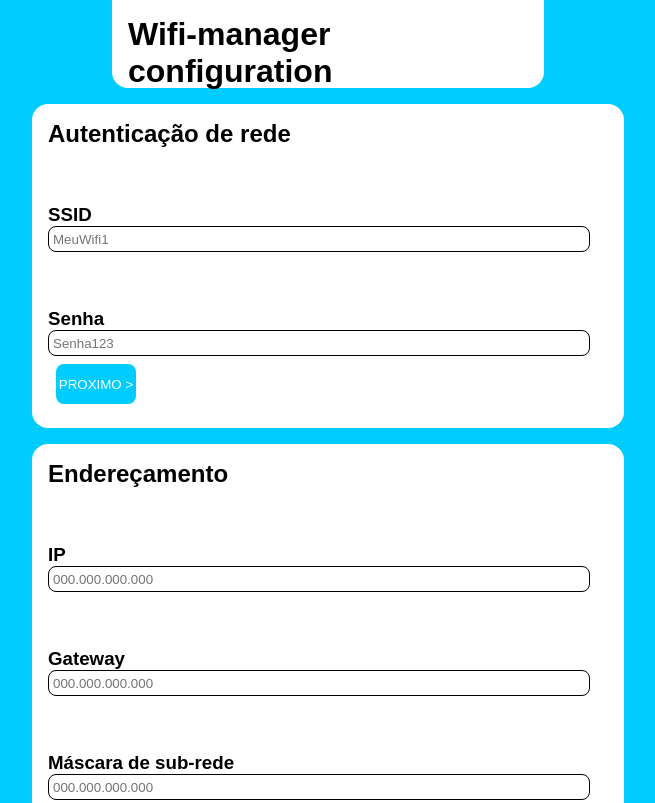
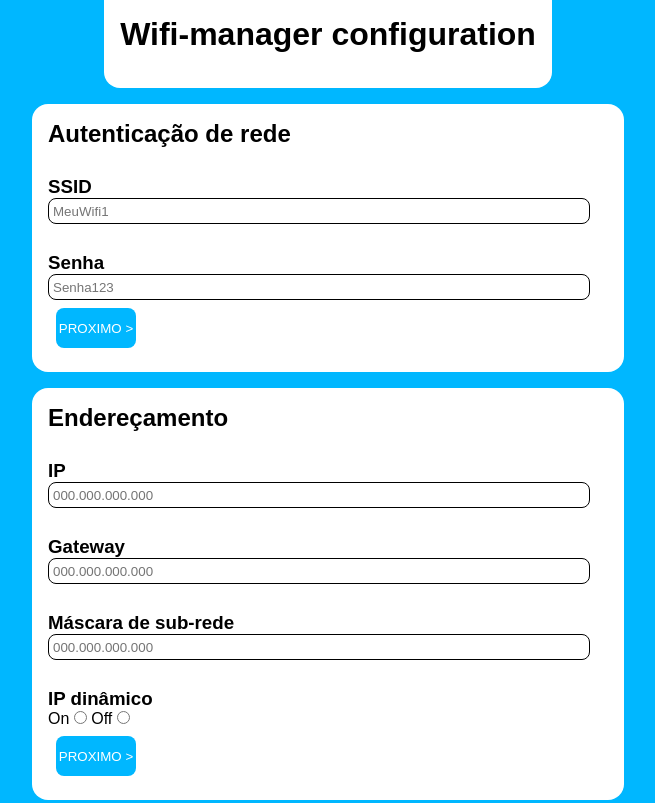
Before and after one commit to Arthur2060/HTML-CSS-JavaScript, a plain HTML site: page Projetos/Wifi-manager/Wifi-manager.html in a window 1280 px wide. Shown: the top 803 px of the page, without its empty margins (312-967 px from the left). Drawn offline with Linux system fonts and the light colour scheme.

Commit message:
continuação

```diff
--- a/Projetos/Wifi-manager/Index 1.html
+++ b/Projetos/Wifi-manager/Wifi-manager.html
@@ -11,11 +11,11 @@
 
         }
 
-        header{
+        header {
             background-color: white;
             border-bottom-left-radius: 2vh;
             border-bottom-right-radius: 2vh;
-            width: 50vh;
+            width: fit-content;
             height: 7vh;
             margin-left: auto;
             margin-right: auto;
@@ -23,7 +23,7 @@
         }
 
         body {
-            background-color: rgb(0, 204, 255);
+            background-color: rgb(0, 183, 255);
             font-family: Arial, Helvetica, sans-serif;
 
         }
@@ -32,7 +32,7 @@
             margin: 2vh;
             display: absolute;
             background-color: white;
-            width:70vh;
+            width: 70vh;
             height: fit-content;
             border-radius: 2vh;
             padding: 2vh;
@@ -41,7 +41,7 @@
         }
 
         .campo {
-            margin-top: 10%;
+            margin-top: 5%;
         }
 
         .textbox {
@@ -53,7 +53,7 @@
         }
 
         #prox {
-            background-color: rgb(0, 204, 255);
+            background-color: rgb(0, 183, 255);
             color: white;
             width: 10vh;
             height: 5vh;
@@ -191,6 +191,7 @@
 
                 <label>Não</label>
                 <input type="radio" name="combanco" id="off">
+            </div>
 
             <div class="campo">
                 <label id="email" class="label">
@@ -221,7 +222,6 @@
             </div>
 
             <button id="prox">PROXIMO ></button>
-            </div>
         </form>
     </section>
 </body>
```
Lines whose indentation alone changed are shown as unchanged.
